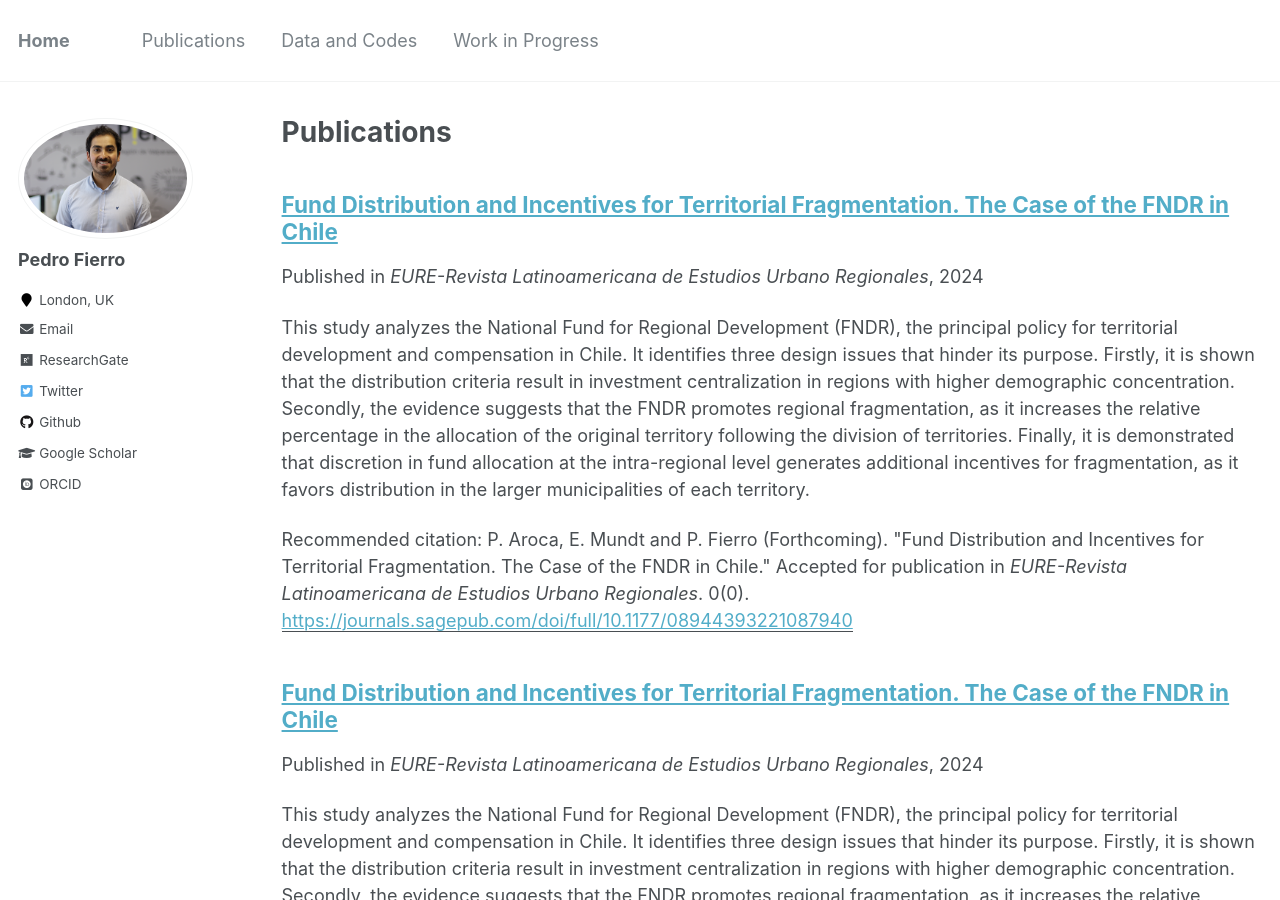
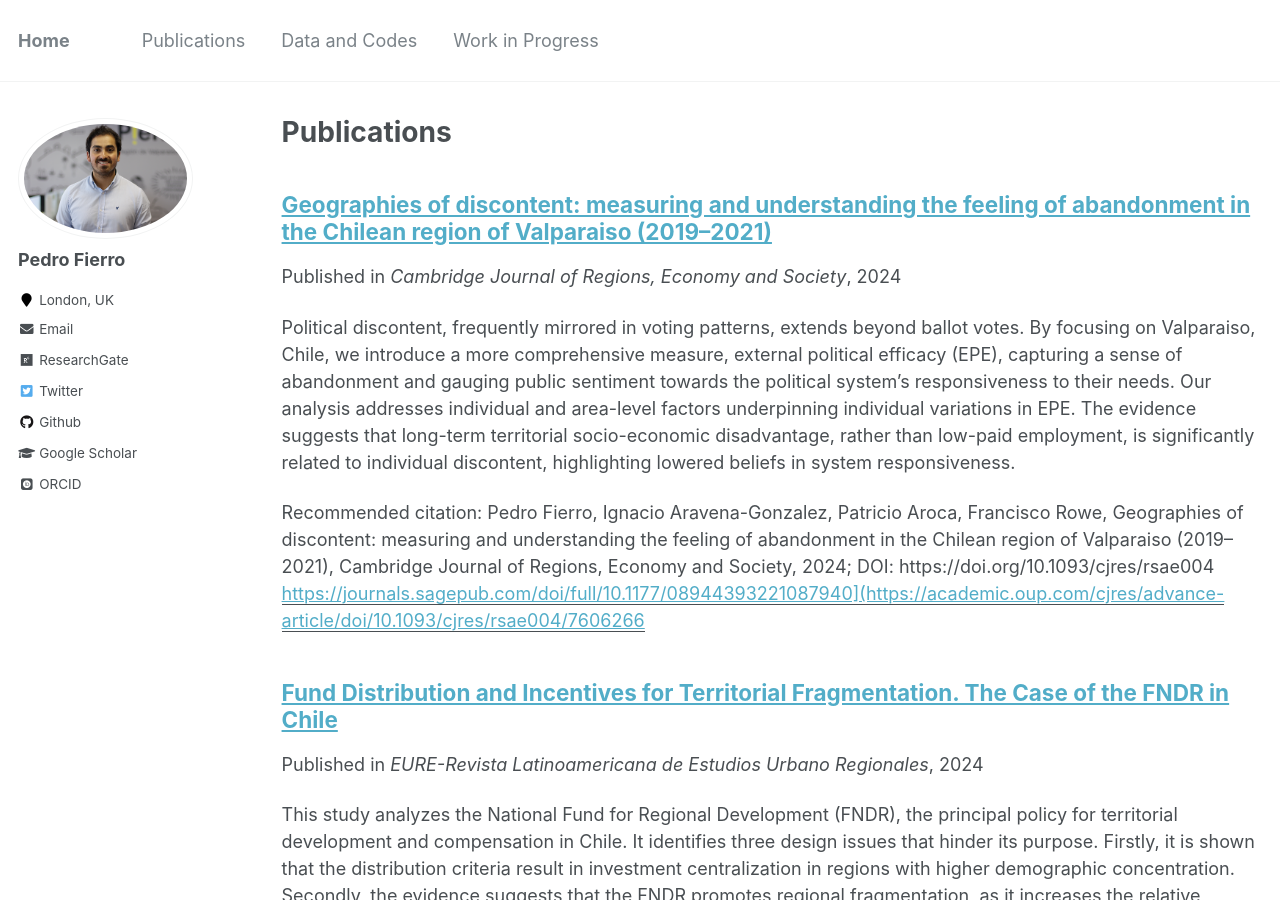
Before and after one commit to pedrofierroz87/pedrofierroz87.github.io, a Jekyll site: the page built from _pages/publications.md, in a window 1280 px wide and 900 px high. Built offline with Jekyll 4.4.1, drawn with Linux system fonts in a browser that asks for light colours; some web fonts are replaced.

Commit message:
Update 2024-02-12-paper-title-number-8.md

```diff
--- a/_publications/2024-02-12-paper-title-number-8.md
+++ b/_publications/2024-02-12-paper-title-number-8.md
@@ -1,15 +1,15 @@
 ---
-title: "Fund Distribution and Incentives for Territorial Fragmentation. The Case of the FNDR in Chile"
+title: "Geographies of discontent: measuring and understanding the feeling of abandonment in the Chilean region of Valparaiso (2019–2021)"
 collection: publications
-permalink: /publication/2023-10-27-paper-title-number-7
-excerpt: 'This study analyzes the National Fund for Regional Development (FNDR), the principal policy for territorial development and compensation in Chile. It identifies three design issues that hinder its purpose. Firstly, it is shown that the distribution criteria result in investment centralization in regions with higher demographic concentration. Secondly, the evidence suggests that the FNDR promotes regional fragmentation, as it increases the relative percentage in the allocation of the original territory following the division of territories. Finally, it is demonstrated that discretion in fund allocation at the intra-regional level generates additional incentives for fragmentation, as it favors distribution in the larger municipalities of each territory.'
+permalink: /publication/2024-02-12-paper-title-number-8
+excerpt: 'Political discontent, frequently mirrored in voting patterns, extends beyond ballot votes. By focusing on Valparaiso, Chile, we introduce a more comprehensive measure, external political efficacy (EPE), capturing a sense of abandonment and gauging public sentiment towards the political system’s responsiveness to their needs. Our analysis addresses individual and area-level factors underpinning individual variations in EPE. The evidence suggests that long-term territorial socio-economic disadvantage, rather than low-paid employment, is significantly related to individual discontent, highlighting lowered beliefs in system responsiveness.'
 date: 2024-01-01
-venue: 'EURE-Revista Latinoamericana de Estudios Urbano Regionales'
-paperurl: 'https://journals.sagepub.com/doi/full/10.1177/08944393221087940'
-citation: 'P. Aroca, E. Mundt and P. Fierro (Forthcoming). &quot;Fund Distribution and Incentives for Territorial Fragmentation. The Case of the FNDR in Chile.&quot; Accepted for publication in <i>EURE-Revista Latinoamericana de Estudios Urbano Regionales</i>. 0(0).'
+venue: 'Cambridge Journal of Regions, Economy and Society'
+paperurl: 'https://journals.sagepub.com/doi/full/10.1177/08944393221087940](https://academic.oup.com/cjres/advance-article/doi/10.1093/cjres/rsae004/7606266'
+citation: 'Pedro Fierro, Ignacio Aravena-Gonzalez, Patricio Aroca, Francisco Rowe, Geographies of discontent: measuring and understanding the feeling of abandonment in the Chilean region of Valparaiso (2019–2021), Cambridge Journal of Regions, Economy and Society, 2024; DOI: https://doi.org/10.1093/cjres/rsae004'
 ---
-This study analyzes the National Fund for Regional Development (FNDR), the principal policy for territorial development and compensation in Chile. It identifies three design issues that hinder its purpose. Firstly, it is shown that the distribution criteria result in investment centralization in regions with higher demographic concentration. Secondly, the evidence suggests that the FNDR promotes regional fragmentation, as it increases the relative percentage in the allocation of the original territory following the division of territories. Finally, it is demonstrated that discretion in fund allocation at the intra-regional level generates additional incentives for fragmentation, as it favors distribution in the larger municipalities of each territory. This study offers suggestions for improving the instrument's design to increase its consistency and confront the incentives for territorial fragmentation.
+Political discontent, frequently mirrored in voting patterns, extends beyond ballot votes. By focusing on Valparaiso, Chile, we introduce a more comprehensive measure, external political efficacy (EPE), capturing a sense of abandonment and gauging public sentiment towards the political system’s responsiveness to their needs. Our analysis addresses individual and area-level factors underpinning individual variations in EPE. The evidence suggests that long-term territorial socio-economic disadvantage, rather than low-paid employment, is significantly related to individual discontent, highlighting lowered beliefs in system responsiveness.
 
-[Download paper here](https://journals.sagepub.com/doi/full/10.1177/08944393221087940)
+[Download paper here](https://journals.sagepub.com/doi/full/10.1177/08944393221087940](https://academic.oup.com/cjres/advance-article/doi/10.1093/cjres/rsae004/7606266)
 
-Recommended citation: P. Aroca, E. Mundt and P. Fierro (Forthcoming). "Fund Distribution and Incentives for Territorial Fragmentation. The Case of the FNDR in Chile." Accepted for publication in <i>EURE-Revista Latinoamericana de Estudios Urbano Regionales</i>. 0(0).
+Recommended citation: Pedro Fierro, Ignacio Aravena-Gonzalez, Patricio Aroca, Francisco Rowe (2024). "Geographies of discontent: measuring and understanding the feeling of abandonment in the Chilean region of Valparaiso (2019–2021)." <i>Cambridge Journal of Regions, Economy and Society</i>. 0(0).
```
